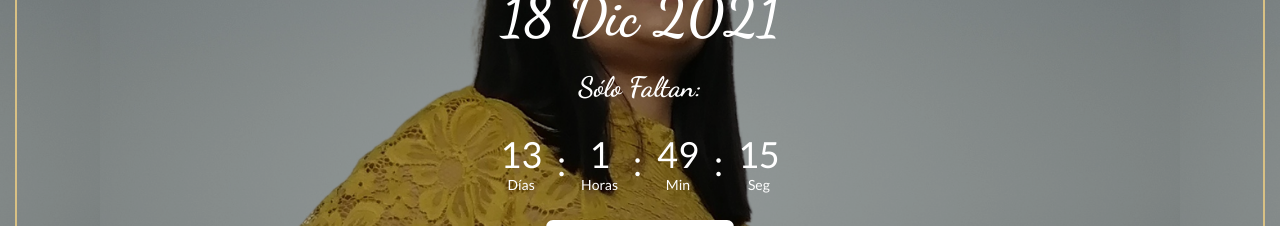
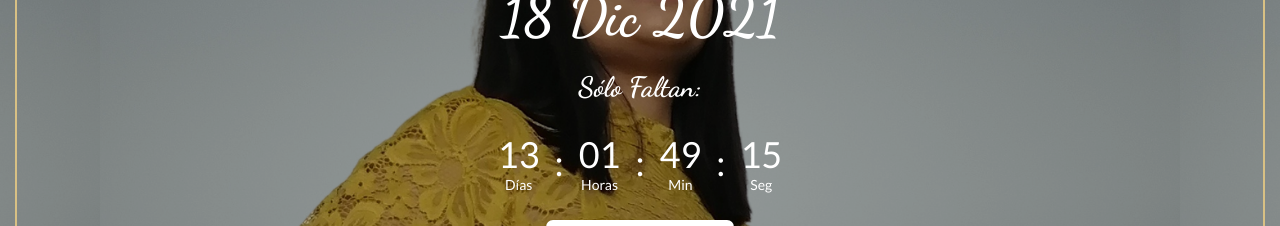
Before and after one commit to Iannacus/invites-frontend, a React (Create React App) app: page / in a window 1280 px wide. Shown: the part 2020-2246 px from the top of the page. Built offline with nearby package versions, Linux system fonts and the light colour scheme; no server answers; a web font is replaced by a local one.

Commit message:
se arreglan digitos menores a 10 en contador

```diff
--- a/src/components/dateSection/Contador.js
+++ b/src/components/dateSection/Contador.js
@@ -22,10 +22,15 @@ const Contador = () => {
   }, [left]);
 
   useEffect(() => {
-    setLeftDays(Math.floor(left/(1000*3600*24)));
-    setLeftHours(Math.floor(left/(1000*3600)));
-    setLeftMinutes(Math.floor(left/(1000*60)));
-    setLeftSeconds(Math.ceil(left/(1000)));
+    const dias = Math.floor(left/(1000*3600*24));
+    const horas = Math.floor(left/(1000*3600));
+    const min = Math.floor(left/(1000*60));
+    const sec = Math.ceil(left/(1000));
+
+    setLeftDays(dias);
+    setLeftHours(horas);
+    setLeftMinutes(min);
+    setLeftSeconds(sec);
 
   }, [left])
 
--- a/src/components/dateSection/Digit/Digit.js
+++ b/src/components/dateSection/Digit/Digit.js
@@ -2,17 +2,21 @@ import React from 'react';
 import './Digit.css';
 
 const Digit = ({ textDigit, textDescription }) => {
+  const formatDigit = (digit) => {
+    if(digit < 10)
+      return `0${digit}`
+    return `${digit}`
+  }
   return(
     <div className='centerItem'>
       <p
         style={{margin: '0'}}
         className='digit'>
-      {textDigit}
+      {formatDigit(textDigit)}
       </p>
       <p style={{fontSize: '14px', color: '#FFF', margin: '0'}}>{textDescription}</p>
       </div>
   )
-
 }
 
 export default Digit;
```
